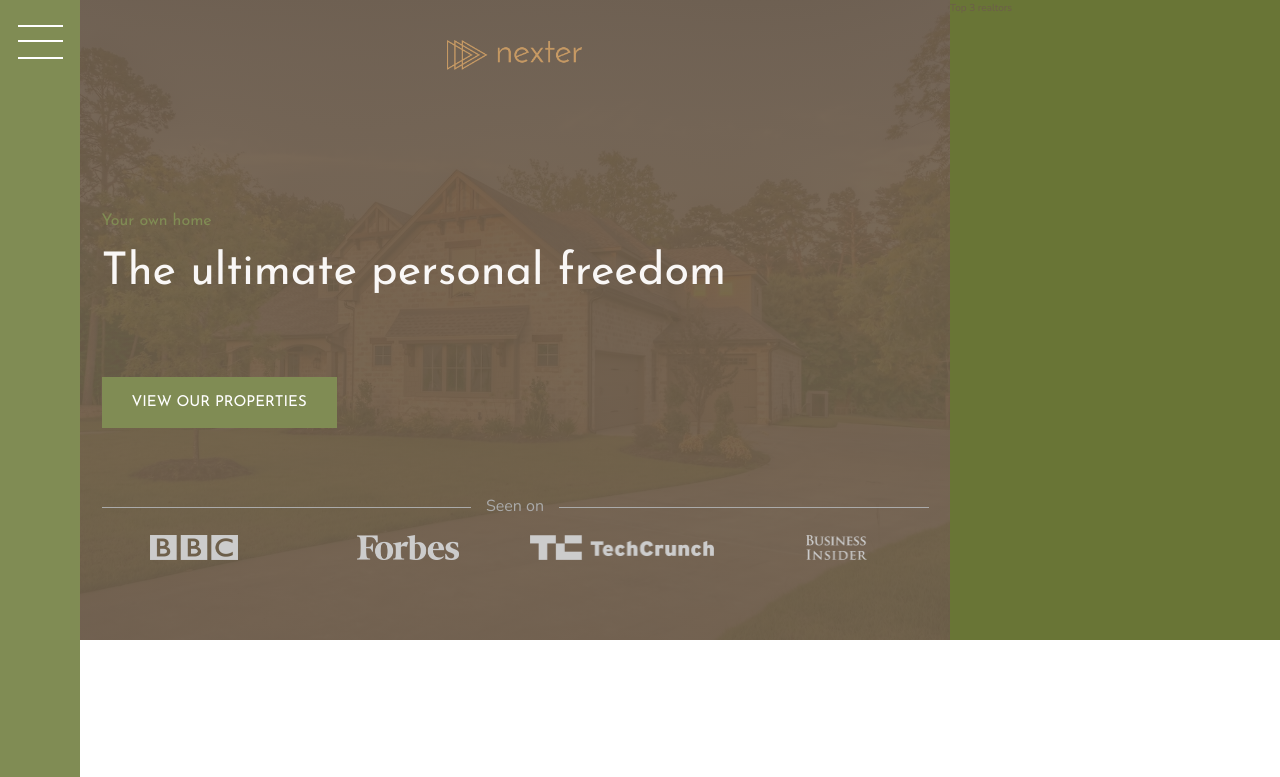
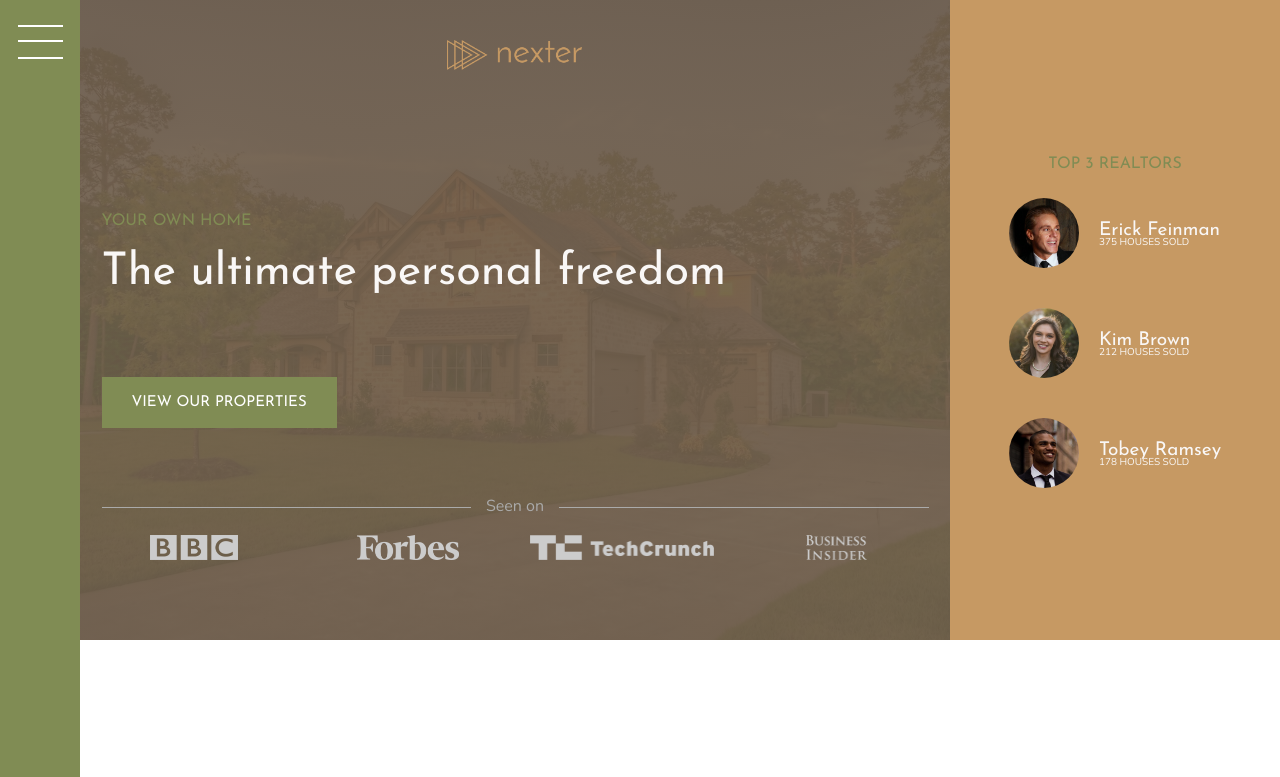
Before and after one commit to robertstipp/Bexter, a website: page index.html in a window 1280 px wide. Shown: the top 777 px of the page. Drawn offline with nearby package versions, Linux system fonts and the light colour scheme.

Commit message:
Added realtors section

```diff
--- a/index.html
+++ b/index.html
@@ -31,7 +31,28 @@
       </div>
     </header>
 
-    <div class="realtors">Top 3 realtors</div>
+    <div class="realtors">
+      <h3 class="heading-3">Top 3 Realtors</h3>
+      <div class="realtors__list">
+        <img src="img/realtor-1.jpeg" alt="Realtor 1" class="realtors__img" />
+        <div class="realtors__details">
+          <h4 class="heading-4 heading-4--light">Erick Feinman</h4>
+          <p class="realtors__sold">375 houses sold</p>
+        </div>
+
+        <img src="img/realtor-2.jpeg" alt="Realtor 2" class="realtors__img" />
+        <div class="realtors__details">
+          <h4 class="heading-4 heading-4--light">Kim Brown</h4>
+          <p class="realtors__sold">212 houses sold</p>
+        </div>
+
+        <img src="img/realtor-3.jpeg" alt="Realtor 3" class="realtors__img" />
+        <div class="realtors__details">
+          <h4 class="heading-4 heading-4--light">Tobey Ramsey</h4>
+          <p class="realtors__sold">178 houses sold</p>
+        </div>
+      </div>
+    </div>
 
     <section class="features">
       <div class="feature">
--- a/sass/_realtors.scss
+++ b/sass/_realtors.scss
@@ -1,4 +1,32 @@
 .realtors {
-  background-color: $color-primary-dark;
+  background-color: $color-secondary;
   grid-column: col-start 7 / full-end;
+
+  padding: 3rem;
+  display: grid;
+  align-content: center;
+  justify-content: center;
+  justify-items: center;
+  row-gap: 2rem;
+
+  &__list {
+    display: grid;
+    grid-template-columns: min-content max-content;
+    grid-column-gap: 2rem;
+    grid-row-gap: 5vh;
+    align-items: center;
+  }
+  &__img {
+    width: 7rem;
+    border-radius: 50%;
+    display: block;
+  }
+
+  &__details {
+  }
+  &__sold {
+    text-transform: uppercase;
+    color: $color-grey-light-1;
+    margin-top: -12px;
+  }
 }
--- a/sass/_typography.scss
+++ b/sass/_typography.scss
@@ -26,6 +26,7 @@
   @extend %heading;
   font-size: 1.6rem;
   color: $color-primary;
+  text-transform: uppercase;
 }
 .heading-4 {
   @extend %heading;
```
Also changed, not shown: css/style.css.
